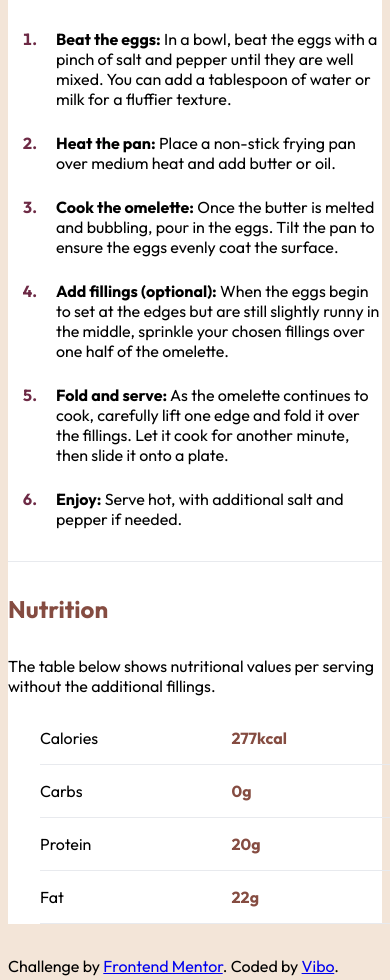
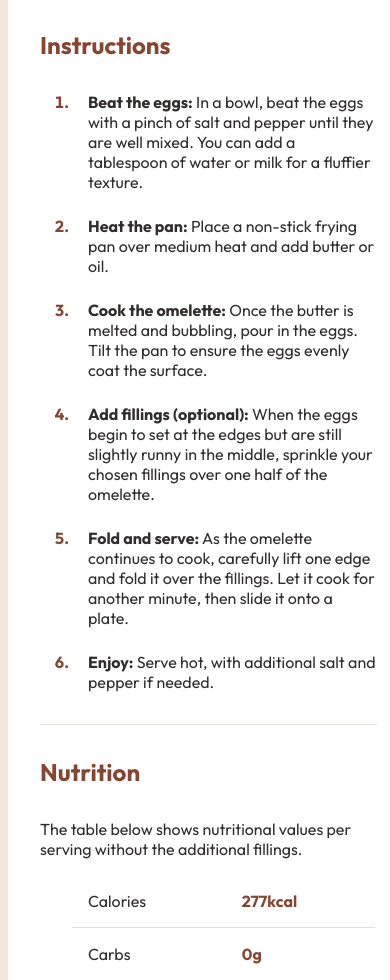
Before and after one commit to viboverse/recipe-page-main, a plain HTML site: page index.html in a window 390 px wide. Shown: the part 1020-2000 px from the top of the page. Drawn offline with Linux system fonts and the light colour scheme.

Commit message:
feat: Complete responsive recipe page with mobile and desktop styles

```diff
--- a/index.html
+++ b/index.html
@@ -115,7 +115,7 @@
       Challenge by
       <a href="https://www.frontendmentor.io?ref=challenge" target="_blank"
         >Frontend Mentor</a
-      >. Coded by <a href="#">Vibo</a>.
+      >. Coded by <a href="https://github.com/viboverse">Vibo</a>.
     </div>
   </body>
 </html>
--- a/styles/style.css
+++ b/styles/style.css
@@ -3,9 +3,22 @@
   src: url("../assets/fonts/outfit/Outfit-VariableFont_wght.ttf");
 }
 
+:root {
+  --white: hsl(0, 0%, 100%);
+  --stone-100: hsl(30, 54%, 90%);
+  --stone-150: hsl(30, 18%, 87%);
+  --stone-600: hsl(30, 10%, 34%);
+  --stone-900: hsl(24, 5%, 18%);
+  --brown-800: hsl(14, 45%, 36%);
+  --rose-800: hsl(332, 51%, 32%);
+  --rose-50: hsl(330, 100%, 98%);
+}
+
 body {
   font-family: "Outfit", Arial, sans-serif;
-  background-color: #f3e5d8;
+  background-color: var(--stone-100);
+  color: var(--stone-900);
+  font-size: 16px;
 }
 
 section,
@@ -16,8 +29,15 @@ table {
   margin-bottom: 2rem;
 }
 
+h2,
+ul li::marker,
+ol li::marker {
+  color: var(--brown-800);
+  font-weight: bold;
+}
+
 main {
-  background-color: #ffffff;
+  background-color: var(--white);
   max-width: 640px;
   margin: 40px auto;
   width: 90%;
@@ -31,27 +51,14 @@ main img {
   border-radius: 20px;
 }
 
-h2 {
-  color: #854c41;
-}
-
-ul {
-  list-style-type: disc;
-  padding-left: 1.5rem;
-}
-
-ul li::marker {
-  color: #854c41;
-}
-
 /* prep-time */
 .prep-time {
-  background-color: #fff7fc;
+  background-color: var(--rose-50);
   padding: 1rem;
 }
 
 .prep-time h2 {
-  color: #6d2a45;
+  color: var(--rose-800);
 }
 
 .prep-time ul {
@@ -62,8 +69,9 @@ ul li::marker {
   margin: 1rem;
   text-indent: 1rem;
 }
+
 .prep-time ul li::marker {
-  color: #6d2a45;
+  color: var(--rose-800);
 }
 
 /* ingredients */
@@ -75,8 +83,7 @@ ul li::marker {
 /* instructions */
 
 .instructions {
-  border-top: 1px solid #e8eaee;
-  border-bottom: 1px solid #e8eaee;
+  border-block: 1px solid var(--stone-150);
   padding-top: 2rem;
 }
 .instructions ol {
@@ -88,46 +95,40 @@ ul li::marker {
   padding-left: 1rem;
 }
 
-.instructions ol li::marker {
-  color: #6d2a45;
-  font-weight: bold;
-}
-
 /* table */
 table {
-  width: 100%;
+  width: 90%;
   border-collapse: collapse;
   margin-left: 2rem;
 }
 
 table tr {
-  border-bottom: 1px solid #e8eaee;
+  border-bottom: 1px solid var(--stone-150);
 }
 
 table td {
-  padding: 1rem 0;
+  padding: 1rem;
 }
 
 table td:last-child {
-  color: #854c41;
+  color: var(--brown-800);
 }
 
-@media (max-width: 480px) {
+.attribution {
+  text-align: center;
+  color: var(--stone-600);
+}
+
+@media (max-width: 375px) {
   main {
+    width: 100%;
+    margin: 0;
     padding: 0;
-    width: 100%;
-    margin: 2rem auto;
     border-radius: 0;
   }
 
-  body {
-    padding: 0;
-  }
-
-  /* Fix the selector - should be img not image */
   main img {
     width: 100%;
     border-radius: 0;
-    margin: 0;
   }
 }
```
Also changed, not shown: 1 other file.
